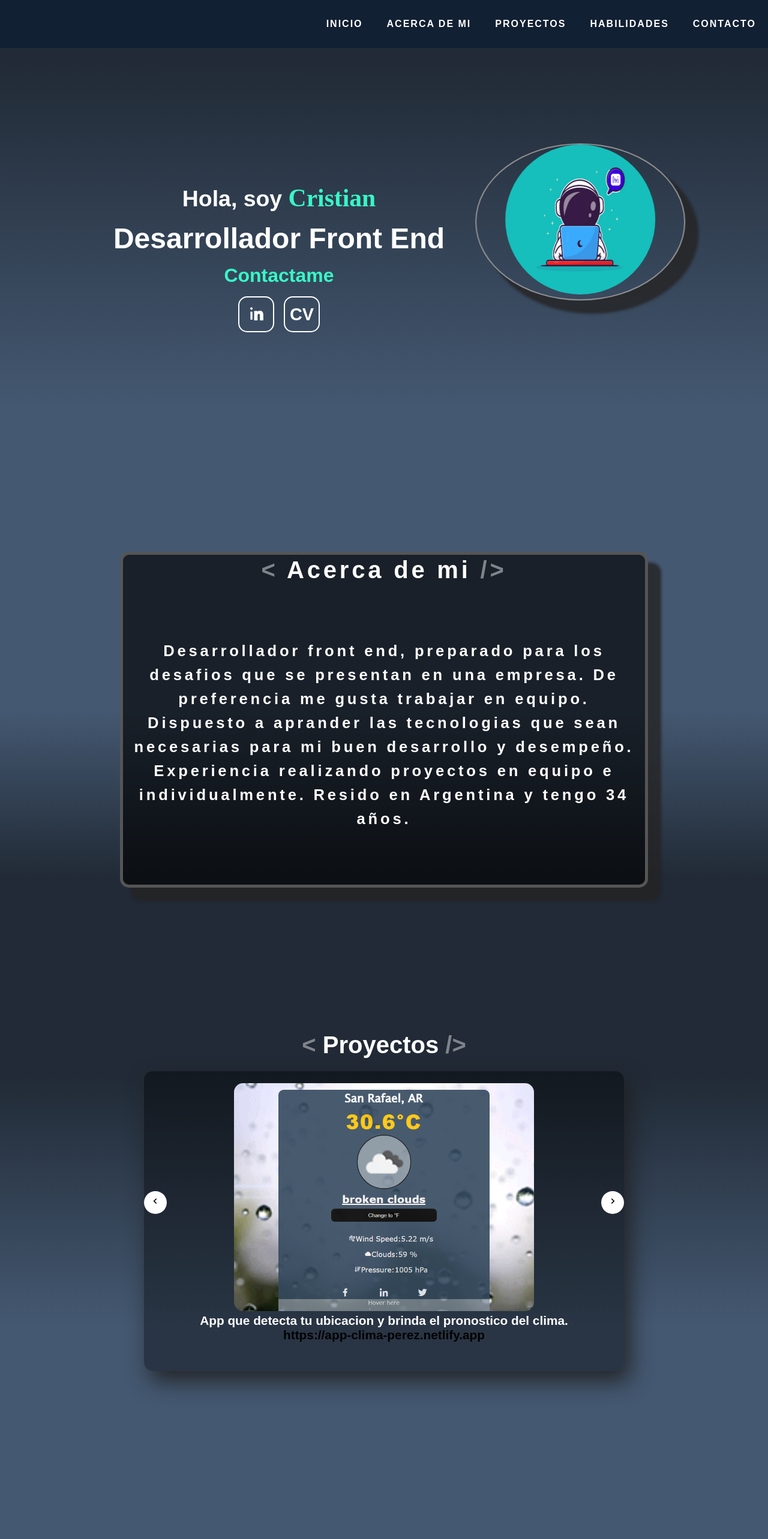
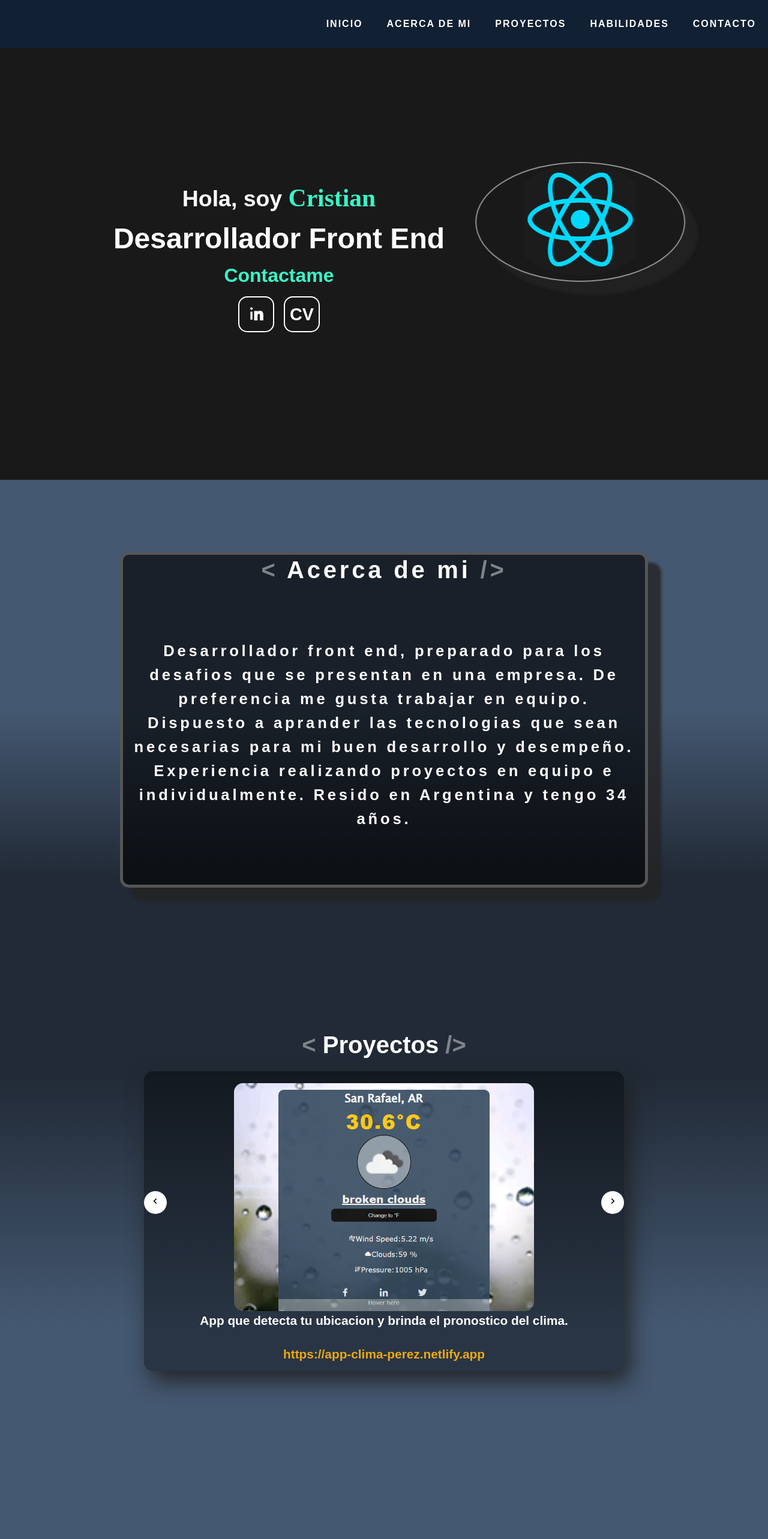
Before and after one commit to CrisPer1988/portafolio-react, a React (Vite) app: page / in a window 1280 px wide. Shown: the top 2566 px of the page at 60% size. Built offline with nearby package versions, Linux system fonts and the light colour scheme.

Commit message:
change-image-header

```diff
--- a/src/components/Header.jsx
+++ b/src/components/Header.jsx
@@ -15,7 +15,7 @@ const Header = () => {
             </div>
             </div>
         <header className='content__header-img'>
-            <img className='header__img' src="./images/header11.jpg" alt="" />
+            <img className='header__img' src="./images/react-header.png" alt="" />
         </header>
     </div>
   )
--- a/src/components/styles/contacto.css
+++ b/src/components/styles/contacto.css
@@ -6,7 +6,7 @@
     align-items: center;
     gap: 2rem;
     /* background: #16bfbc ; */
-    background-color: #0f1e31;
+    background-color: #191919;
     user-select: none;
 
 }
--- a/src/components/styles/header.css
+++ b/src/components/styles/header.css
@@ -1,7 +1,5 @@
 .container__header {
-    /* background: linear-gradient(90deg, #16bfbc 65%, rgba(253,113,92,1) 35%); */
-    /* background-color: #212a36; */
-    background: linear-gradient(0deg, rgba(68,88,113,1) 15%, rgba(33,42,54,1) 87%);
+    background-color: #191919;
     min-height: 100vh;
     display: flex;
     justify-content: center;
@@ -66,7 +64,7 @@
 .header__img {
     width: 100%;
     max-width: 250px;
-    aspect-ratio: 1;
+
     transition: transform 2s;
     border-radius: 50%;
 }
--- a/src/components/styles/load.css
+++ b/src/components/styles/load.css
@@ -29,7 +29,7 @@
 
 
 
-.content__load {
+/* .content__load {
     width: 100%;
     height: 250px;
     background-color: rgba(22, 22, 22, 0.623) ;
@@ -37,7 +37,7 @@
     padding: 50px;
     position: relative;
     animation: loading__content 5s ;
-}
+} */
 
 @keyframes loading__content {
     0% {transform: scale(0);}
--- a/src/components/styles/portafolio.css
+++ b/src/components/styles/portafolio.css
@@ -84,15 +84,17 @@
     color: #f8af75;
     font-weight: bold;
 
+    display: grid;
+    gap: 2rem;
+
 }
 
 .content__links a {
-    color: #000000;
+    color: #eda814;
 }
 
 .content__links a:hover {
-    background-color: #000000;
-    color: white;
+    transform: scale(1.2);
 }
 
 .descripcion {
```
Also changed, not shown: public/images/react-ecommerce.png (added), public/images/react-header.png (added).
